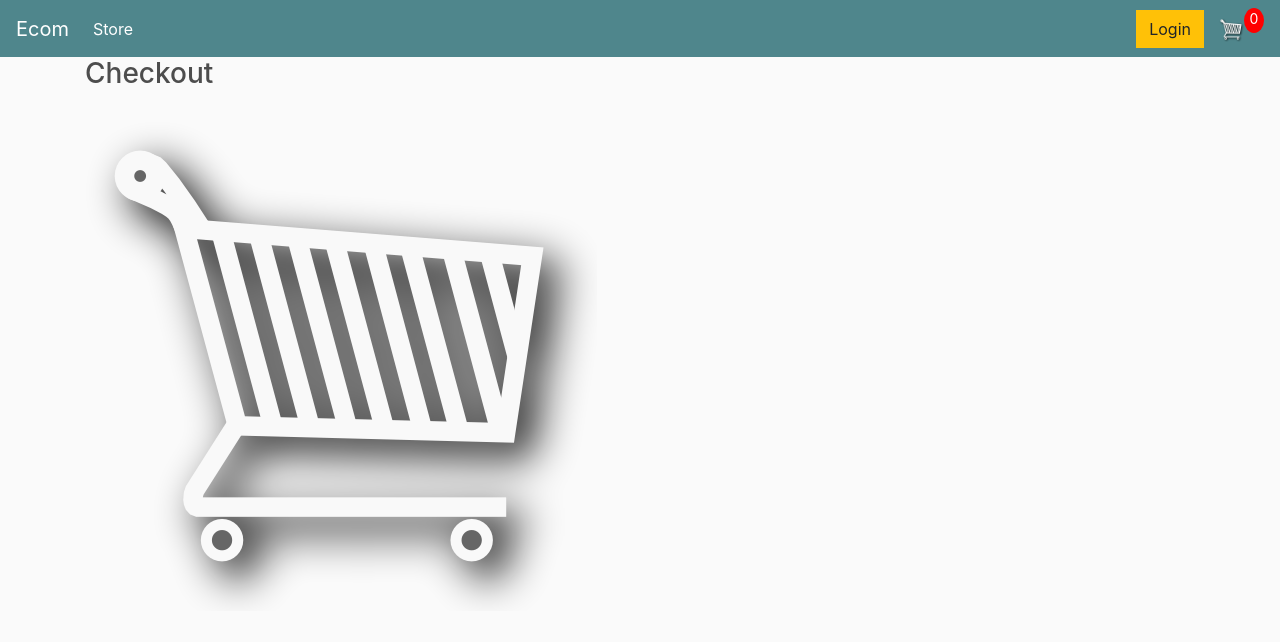
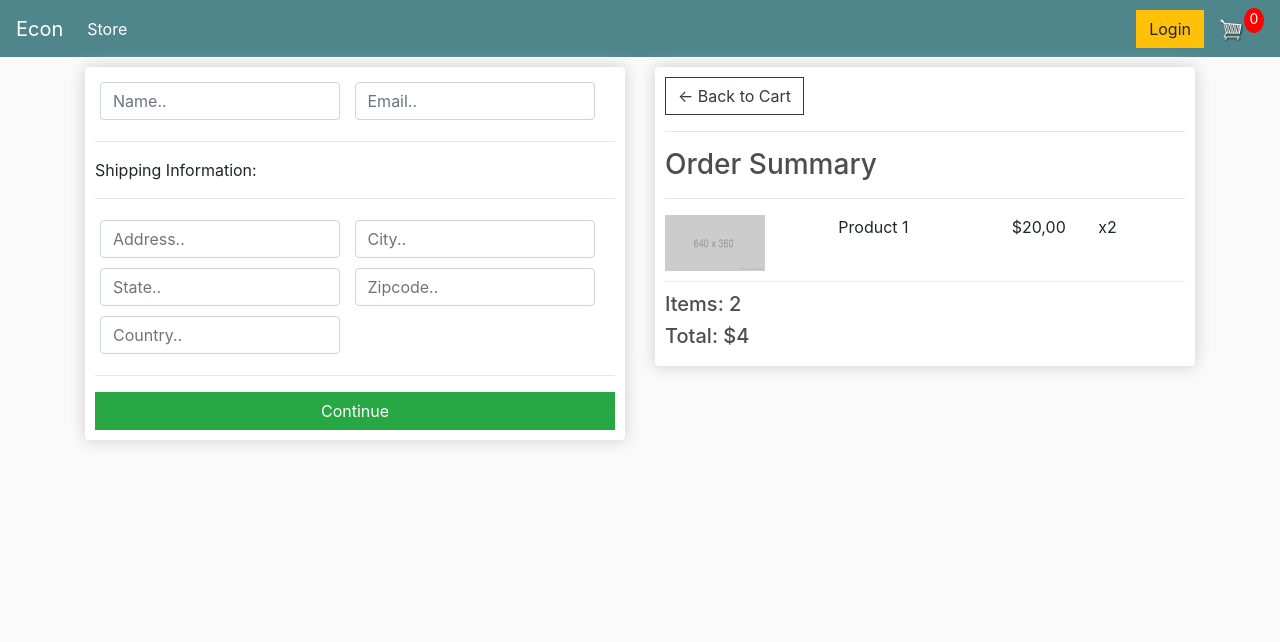
Before and after one commit to AlexParreira/DJ_Ecom, a Django app: template store/templates/store/checkout.html in a window 1280 px wide. Shown: the top 642 px of the page. Run offline with Django 3.2, Linux system fonts and the light colour scheme; the template is opened without the code that fills it, so the values that code supplies are empty; parts of the project's set-up code (start-up, migrations or seed data) failed here and were passed over; some libraries are stand-ins or nearby versions.

Commit message:
commit checkout.html

```diff
--- a/store/templates/store/checkout.html
+++ b/store/templates/store/checkout.html
@@ -1,7 +1,73 @@
 {% extends 'store/main.html' %}
 {% load static %}
 {%  block content %}
-<h3>Checkout</h3>
 
- <img src="{% static 'images/cart.png'%}">
+<div class="row">
+  <div class="col-lg-6">
+    <div class="box-element" id="form-wrapper">
+      <form id="form">
+        <div id="user-inf">
+          <div class="form-field">
+            <input required class="form-control" type="text" name="name" placeholder="Name..">
+          </div>
+          <div class="form-field">
+            <input required class="form-control" type="email" name="email" placeholder="Email..">
+          </div>
+        </div>
+        <div id="shipping-info">
+          <hr>
+          <p>Shipping Information:</p>
+          <hr>
+          <div class="form-field">
+            <input class="form-control" type="text" name="address" placeholder="Address..">
+          </div>
+          <div class="form-field">
+            <input class="form-control" type="text" name="city" placeholder="City..">
+          </div>
+          <div class="form-field">
+            <input class="form-control" type="text" name="state" placeholder="State..">
+          </div>
+          <div class="form-field">
+            <input class="form-control" type="text" name="zipcode" placeholder="Zipcode..">
+          </div>
+          <div class="form-field">
+            <input class="form-control" type="text" name="country" placeholder="Country..">
+          </div>
+        </div>
+        <hr>
+        <input id="form-button" class="btn btn-success btn-block" type="submit" value="Continue">
+      </form>
+    </div>
+    <br>
+    <div class="box-element hidden" id="payment-info">
+      <small>Paypal Options </small>
+    </div>
+  </div>
+  <div class="col-lg-6">
+
+    <div class="box-element">
+      <a class="btn btn-outline-dark" href="{% url 'cart'%}">&#X2190; Back to Cart</a>
+      <hr>
+      <h3>Order Summary</h3>
+      <hr>
+      <div class="cart-row">
+        <div style="flex: 2;"> <img src="{%static 'images/placeholder.png'%}" class="row-image"></div>
+        <div style="flex: 2;">
+          <p>Product 1 </p>
+        </div>
+        <div style="flex: 1;">
+          <p>$20,00</p>
+        </div>
+        <div style="flex: 1;">
+          <p>x2</p>
+        </div>
+      </div>
+      <h5>Items: 2</h5>
+      <h5>Total: $4</h5>
+    </div>
+
+  </div>
+</div>
+</div>
+
 {% endblock content %}
--- a/store/templates/store/main.html
+++ b/store/templates/store/main.html
@@ -15,7 +15,7 @@
 <body>
 
   <nav class="navbar navbar-expand-lg navbar-dark bg-dark">
-  <a class="navbar-brand" href="{%url 'store'%}">Ecom</a>
+  <a class="navbar-brand" href="{%url 'store'%}">Econ</a>
   <button class="navbar-toggler" type="button" data-toggle="collapse" data-target="#navbarSupportedContent" aria-controls="navbarSupportedContent" aria-expanded="false" aria-label="Toggle navigation">
     <span class="navbar-toggler-icon"></span>
   </button>
```
